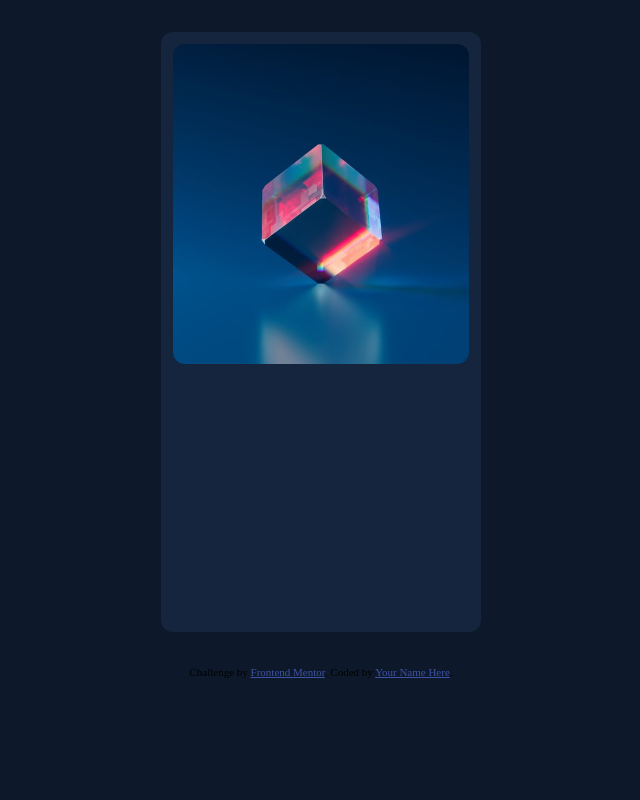
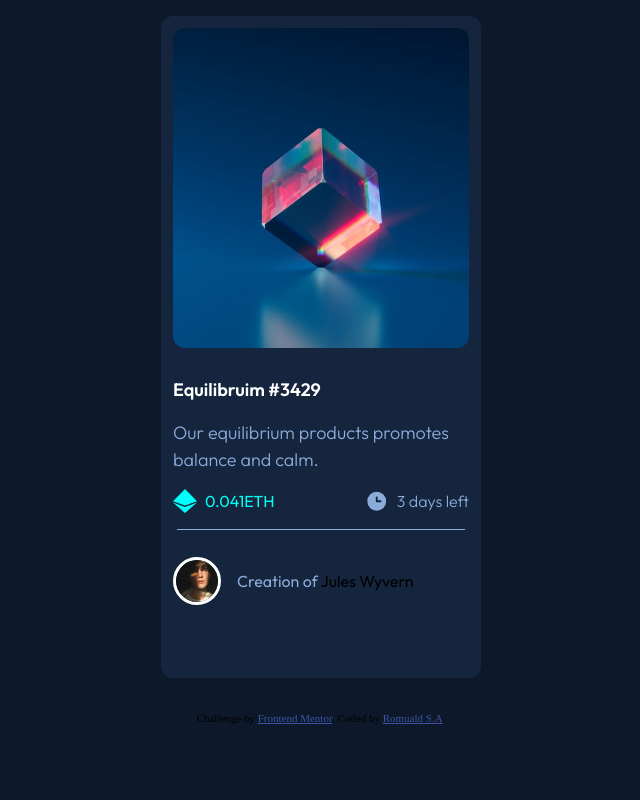
Before and after one commit to rsa015/nft-preview-card-component, a plain HTML site: page index.html in a window 1280 px wide. Shown: the whole page, without its empty margins (319-959 px from the left). Drawn offline with Linux system fonts and the light colour scheme.

Commit message:
Done with the Structure

```diff
--- a/index.html
+++ b/index.html
@@ -3,6 +3,9 @@
   <head>
     <meta charset="UTF-8">
     <meta name="viewport" content="width=device-width, initial-scale=1.0"> <!-- displays site properly based on user's device -->
+    <link rel="preconnect" href="https://fonts.googleapis.com">
+    <link rel="preconnect" href="https://fonts.gstatic.com" crossorigin/>
+    <link href="https://fonts.googleapis.com/css2?family=Outfit:wght@300;400;600&display=swap" rel="stylesheet"/>
 
     <link rel="icon" type="image/png" sizes="32x32" href="./images/favicon-32x32.png">
     <link rel="stylesheet" href="./index.css"/>
@@ -13,14 +16,41 @@
   <body class="body_container grid">
     <main class="main_wrapper flex">
       <div class="product_image">
+        <!-- <button class="img_btn">
+          <img src="./images/image-equilibrium.jpg">
+        </button> -->
+      </div>
+      <div class="product_description grid">
+        <span class="product_title"><a>Equilibruim #3429</a></span>
+        <div class="product_info">
+          <p class="eq_product">
+            Our equilibrium products promotes balance and calm.
+          </p>
+        </div>
+        <div class="pricing flex">
+          <div class="price flex">
+            <img src="./images/icon-ethereum.svg">
+            <span class="crypto_price">0.041ETH</span>
+          </div>
+          <div class="timing flex">
+            <img src="./images/icon-clock.svg">
+            <span class="time_left">3 days left</span>
+          </div>
+        </div>
+        <div class="line thin_light flex"></div>
+      </div>
+      <div class="creator flex">
+        <img src="./images/image-avatar.png">
+        <p class="creator_name">
+          <span>Creation of </span>Jules Wyvern
+        </p>
       </div>
     </main>
     <footer>
       <div class="attribution">
         Challenge by <a href="https://www.frontendmentor.io?ref=challenge" target="_blank">Frontend Mentor</a>.
-        Coded by <a href="#">Your Name Here</a>.
+        Coded by <a href="#">Romuald S.A</a>.
       </div>
     </footer>
-
   </body>
 </html>
--- a/index.scss
+++ b/index.scss
@@ -2,7 +2,8 @@ $--vdb-mainBc: hsl(217, 54%, 11%);
 $--vdb-cardBc: hsl(216, 50%, 16%);
 $-line-color: hsl(215, 32%, 27%);
 $--white-color: hsl(0, 0%, 100%);
-
+$--soft-blue: hsl(215, 51%, 70%);
+$--cyan: hsl(178, 100%, 50%);
 *,
 *::before,
 *::after {
@@ -71,20 +72,26 @@ html {
     display: flex;
 }
 
+
+// Customize classes
+
+
 .body_container {
     min-height: 100vh;
     background-color: $--vdb-mainBc;
-
+    justify-content: center;
+    row-gap: 2rem;
 }
 
 .main_wrapper{
-    flex-direction: row;
-    margin: 2rem auto;
+    flex-direction: column;
+    margin-top: 1rem;
     background-color:$--vdb-cardBc;
     min-width: 20rem;
     min-height: 30rem;
     border-radius: .75rem;
-    justify-content: center;
+    align-items: center;
+    row-gap: 1rem;
 }
 
 .product_image {
@@ -95,13 +102,104 @@ html {
     height: 20rem;
     background-color: none;
     border-radius: .75rem;
+    // button {
+    //     background: url(./images/image-equilibrium.jpg) no-repeat center;
+    //     background-size: cover;
+    //     border: none;
+    //     border-radius: .75rem;
+    //     &:hover {
+    //         cursor: pointer;
+    //         background: url(./images/icon-view.svg) no-repeat center;
+    //         background-size: cover;
+    //     }
+    // }
 }
 
+.product_description {
+    margin: 0.75rem;
+    max-width: 18.5rem;
+    // background-color: black;
+    font-family: "Outfit", sans-serif;
+    row-gap: 1rem;
+    font-size: 1.125rem;
+    span {
+        color: $--white-color;
+        font-weight: 600;
+    }
+
+    p {
+        color: $--soft-blue;
+        font-weight: 300;
+    }
+    a {
+        text-decoration: none;
+        &:hover {
+            color: $--cyan;
+            cursor: pointer;
+        }
+    }
+}
+
+.price {
+    column-gap: .5rem;
+    font-family: "Outfit", sans-serif;
+    font-size: 1rem;
+    img {
+        width: 1.5rem;
+        height: 1.5rem;
+    }
+    span {
+        font-weight: 400;
+        color: $--cyan;
+    }
+}
+
+.timing {
+    column-gap: .5rem;
+    margin-inline-start: auto;
+    font-family: "Outfit", sans-serif;
+    font-size: 1rem;
+
+    img {
+        width: 1.5rem;
+        height: 1.5rem;
+    }
+
+    span {
+        font-weight: 300;
+        color: $--soft-blue;
+    }
+}
+
+.thin_light {
+    min-width: 18rem;
+    min-height: .007rem;
+    justify-self: center;
+    background-color: $--soft-blue;
+}
+
+.creator{
+    margin-left: 0.75rem;
+    justify-content: center;
+    margin-inline-end: auto;
+    font-family: "Outfit", sans-serif;
+    align-items: center;
+    column-gap: 1rem;
+    img {
+        width: 3rem;
+        height: 3rem;
+        border-radius: 50%;
+        border: solid white;
+    }
+
+    span {
+        color: $--soft-blue;
+    }
+}
 
 .attribution {
     font-size: 11px;
     text-align: center;
-
     a {
         color: hsl(228, 45%, 44%);
     }
```
Also changed, not shown: index.css.
